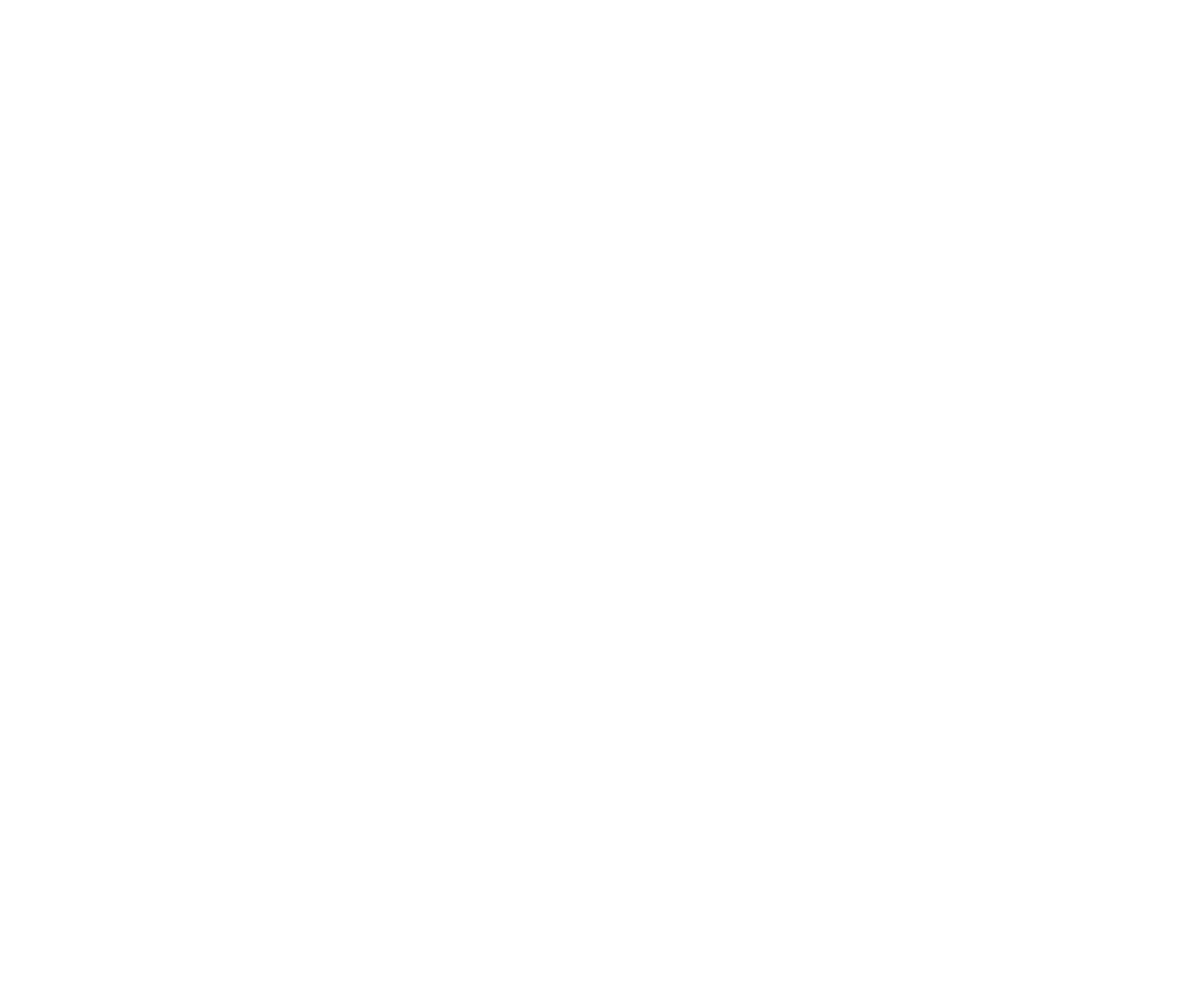
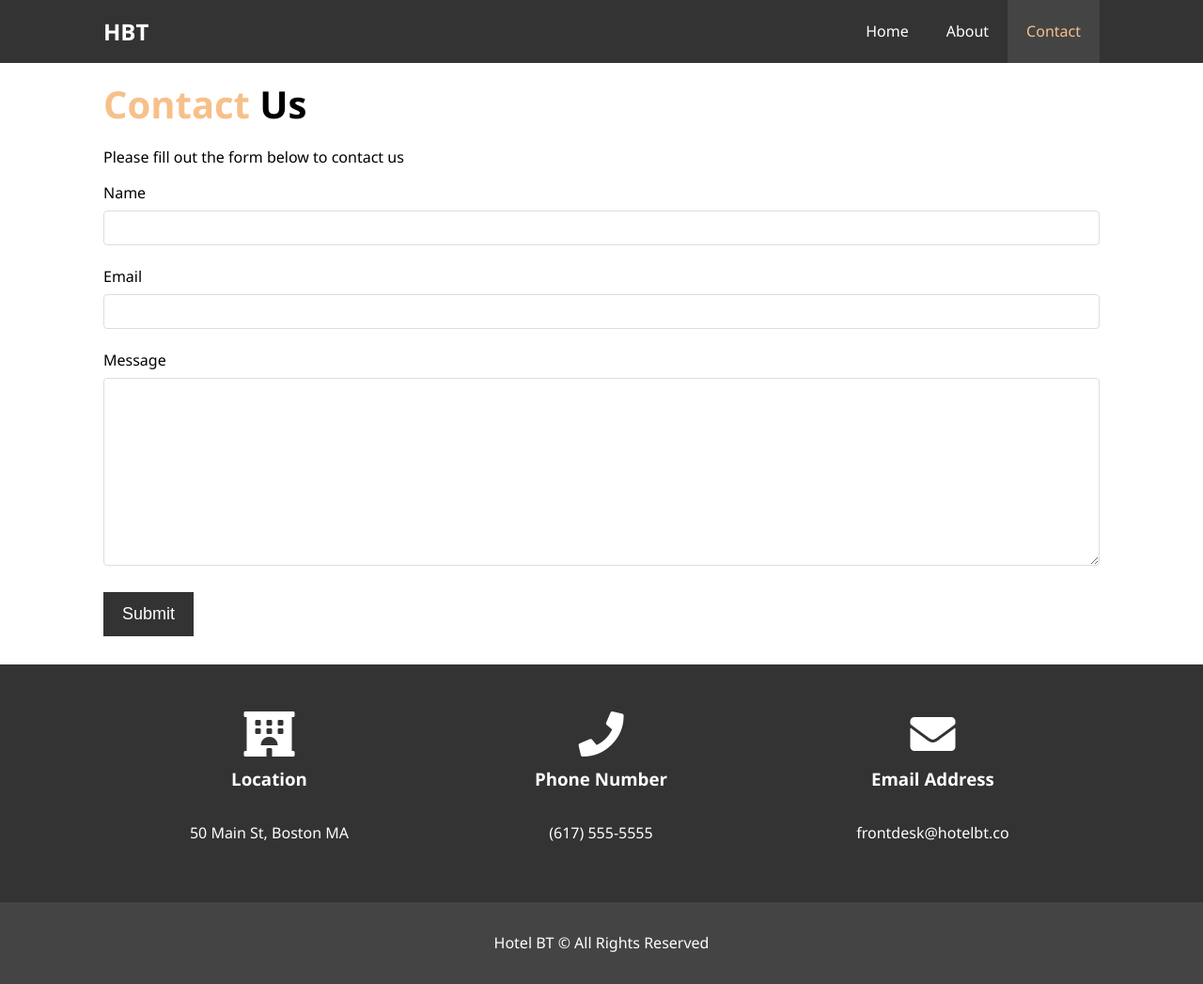
Before and after one commit to suzanpaudel/basic-html-css-website, a plain HTML site: page contact.html in a window 1280 px wide. Shown: the whole page at 94% size. Before the commit the page ends 800 px from the top, so only its background shows below. Drawn offline with Linux system fonts and the light colour scheme.

Commit message:
Complete Contact Page

```diff
--- a/contact.html
+++ b/contact.html
@@ -0,0 +1,81 @@
+<!DOCTYPE html>
+<html lang="en">
+  <head>
+    <meta charset="UTF-8" />
+    <meta name="viewport" content="width=device-width, initial-scale=1.0" />
+    <meta http-equiv="X-UA-Compatible" content="ie=edge" />
+    <meta
+      name="description"
+      content="Welcome to the most extraordinary hotel in Boston Massachusetts"
+    />
+    <meta name="keywords" content="hote,boston hotel, new england hotel" />
+    <title>Hotel BT | Contact</title>
+    <link
+      rel="stylesheet"
+      href="https://cdnjs.cloudflare.com/ajax/libs/font-awesome/5.15.1/css/all.min.css"
+    />
+    <link rel="stylesheet" href="css/style.css" />
+  </head>
+
+  <body>
+    <header>
+      <nav id="navbar">
+        <div class="container">
+          <h1 class="logo"><a href="index.html">HBT</a></h1>
+          <ul>
+            <li><a href="index.html">Home</a></li>
+            <li><a href="about.html">About</a></li>
+            <li><a href="contact.html" class="current">Contact</a></li>
+          </ul>
+        </div>
+      </nav>
+    </header>
+
+    <section id="contact-form" class="py-3">
+      <div class="container">
+        <h1 class="l-heading"><span class="text-primary">Contact</span> Us</h1>
+        <p>Please fill out the form below to contact us</p>
+
+        <form action="process.php">
+          <div class="form-group">
+            <label for="name">Name</label>
+            <input type="text" name="name" id="name" />
+          </div>
+          <div class="form-group">
+            <label for="email">Email</label>
+            <input type="email" name="email" id="email" />
+          </div>
+          <div class="form-group">
+            <label for="message">Message</label>
+            <textarea type="text" name="message" id="message"></textarea>
+          </div>
+          <button type="submit" class="btn">Submit</button>
+        </form>
+      </div>
+    </section>
+
+    <section id="contact-info" class="bg-dark">
+      <div class="container">
+        <div class="box">
+          <i class="fas fa-hotel fa-3x"></i>
+          <h3>Location</h3>
+          <p>50 Main St, Boston MA</p>
+        </div>
+        <div class="box">
+          <i class="fas fa-phone fa-3x"></i>
+          <h3>Phone Number</h3>
+          <p>(617) 555-5555</p>
+        </div>
+        <div class="box">
+          <i class="fas fa-envelope fa-3x"></i>
+          <h3>Email Address</h3>
+          <p>frontdesk@hotelbt.co</p>
+        </div>
+      </div>
+    </section>
+
+    <footer id="main-footer">
+      <p>Hotel BT &copy; All Rights Reserved</p>
+    </footer>
+  </body>
+</html>
--- a/css/style.css
+++ b/css/style.css
@@ -240,6 +240,35 @@ p {
   margin-right: 20px;
   border-radius: 50%;
 }
+
+/* Contact Form */
+#contact-form .form-group {
+  margin-bottom: 20px;
+}
+
+#contact-form label {
+  display: block;
+  margin-bottom: 5px;
+}
+
+#contact-form input,
+#contact-form textarea {
+  width: 100%;
+  padding: 10px;
+  border: 1px #ddd solid;
+  border-radius: 4px;
+}
+
+#contact-form textarea {
+  height: 200px;
+}
+
+#contact-form input:focus,
+#contact-form textarea:focus {
+  outline: none;
+  border-color: #f7c08a;
+}
+
 /* Footer */
 #main-footer {
   text-align: center;
```
